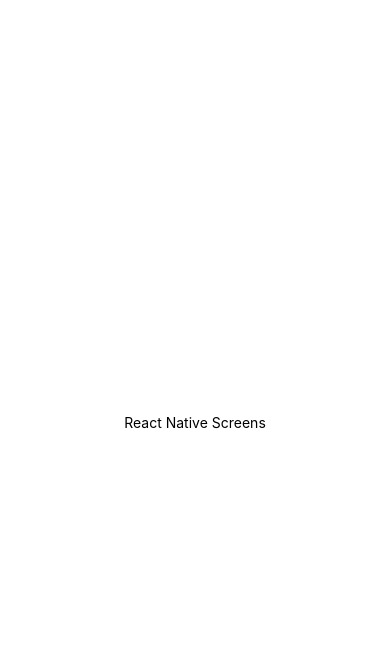
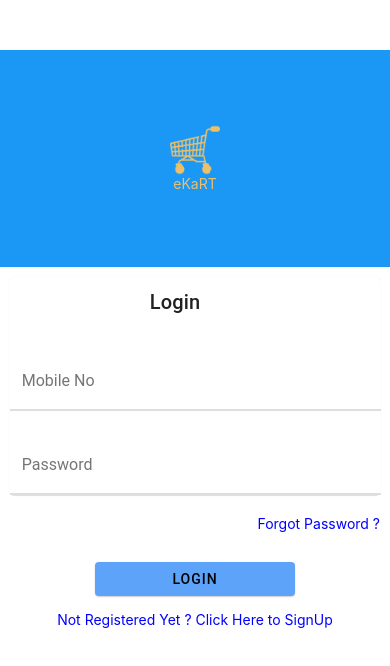
Before and after one commit to muhammad-asher/RNScreens, a React Native app: screen / in a window 390 px wide. Shown: the top 666 px of the page. Built offline with nearby package versions, Linux system fonts and the light colour scheme.

Commit message:
Add the code for LoginScreen

```diff
--- a/App.js
+++ b/App.js
@@ -1,10 +1,11 @@
-import React from 'react';
-import { StyleSheet, Text, View } from 'react-native';
+import React from "react";
+import { StyleSheet, View } from "react-native";
+import Login from "./app/screens/Login";
 
 export default function App() {
 	return (
 		<View style={styles.container}>
-      <Text>React Native Screens</Text>
+			<Login />
 		</View>
 	);
 }
@@ -12,8 +13,8 @@
 const styles = StyleSheet.create({
 	container: {
 		flex: 1,
-    backgroundColor: '#fff',
-    alignItems: 'center',
-    justifyContent: 'center',
+		backgroundColor: "#fff",
+		alignItems: "center",
+		justifyContent: "center",
 	},
 });
--- /dev/null
+++ b/app/screens/Login.js
@@ -0,0 +1,101 @@
+//import liraries
+import React, { useState } from "react";
+
+import { View, StyleSheet, Text, Image, TouchableOpacity } from "react-native";
+import { Button, Card, TextInput } from "react-native-paper";
+// create a component
+function Login(props) {
+	const [mobileno, setmobileno] = useState("");
+	const [password, setpassword] = useState("");
+
+	return (
+		<View style={styles.container}>
+			<View style={styles.uppercontainer}>
+				<Image
+					style={styles.image}
+					source={require("../../assets/Images/cart.png")}
+				/>
+				<Text style={styles.text}>eKaRT</Text>
+			</View>
+			<Card style={styles.card}>
+				<Card.Title style={{ paddingLeft: 140 }} title="Login" />
+				<TextInput
+					style={styles.input}
+					value={mobileno}
+					selectionColor="#4DA9DD"
+					label="Mobile No"
+				/>
+				<TextInput
+					style={styles.input}
+					value={password}
+					selectionColor="#4DA9DD"
+					label="Password"
+				/>
+			</Card>
+			<Text style={styles.forgotpassword}>Forgot Password ?</Text>
+			<TouchableOpacity>
+				<Button style={styles.button} mode="contained" color="#5DA3FA">
+					Login
+				</Button>
+			</TouchableOpacity>
+			<Text style={{ color: "blue", marginTop: 15 }}>
+				Not Registered Yet ? Click Here to SignUp
+			</Text>
+		</View>
+	);
+}
+
+// define your styles
+const styles = StyleSheet.create({
+	container: {
+		flex: 1,
+		alignItems: "center",
+		width: "100%",
+	},
+	card: {
+		width: "95%",
+		marginTop: 10,
+		backgroundColor: "white",
+	},
+	uppercontainer: {
+		flex: 0.5,
+		marginTop: 50,
+		width: "100%",
+		color: "blue",
+		justifyContent: "center",
+		backgroundColor: "#1B98F5",
+	},
+	input: {
+		marginTop: 20,
+		backgroundColor: "white",
+	},
+	header: {
+		fontSize: 24,
+		fontWeight: "bold",
+		marginVertical: 20,
+	},
+	text: {
+		justifyContent: "center",
+		alignSelf: "center",
+		color: "#EDBF69",
+	},
+	image: {
+		tintColor: "#EDBF69",
+		height: 50,
+		width: 50,
+		alignSelf: "center",
+	},
+	button: {
+		width: 200,
+		marginTop: 30,
+	},
+	forgotpassword: {
+		color: "blue",
+		marginTop: 20,
+		marginRight: 10,
+		alignSelf: "flex-end",
+	},
+});
+
+//make this component available to the app
+export default Login;
--- a/package.json
+++ b/package.json
@@ -13,6 +13,7 @@
     "react": "16.13.1",
     "react-dom": "16.13.1",
     "react-native": "https://github.com/expo/react-native/archive/sdk-40.0.1.tar.gz",
+    "react-native-paper": "^4.7.2",
     "react-native-web": "~0.13.12"
   },
   "devDependencies": {
```
Also changed, not shown: assets/Images/cart.png (added), 1 other file (tests, documents, lock files or other folders). Lines whose indentation alone changed are shown as unchanged.
